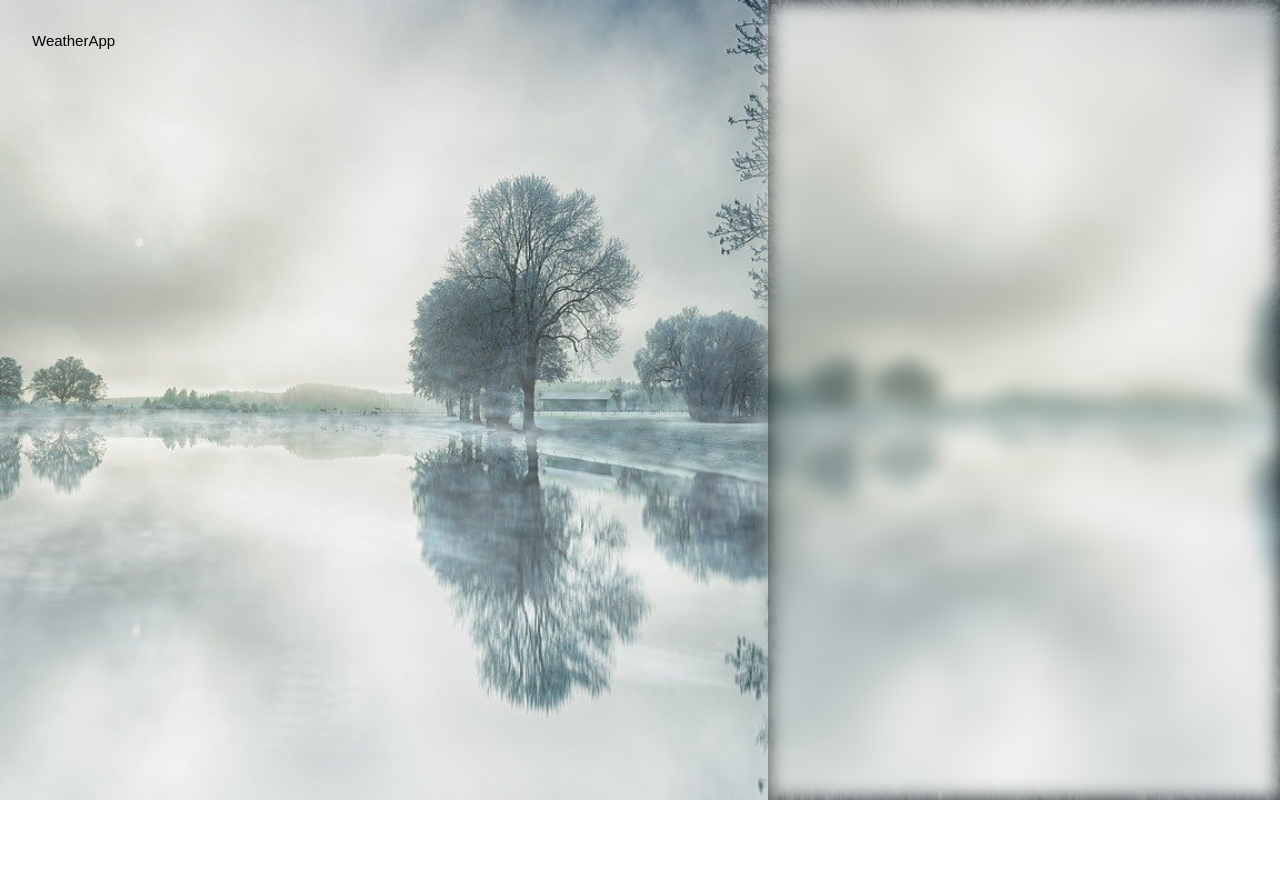
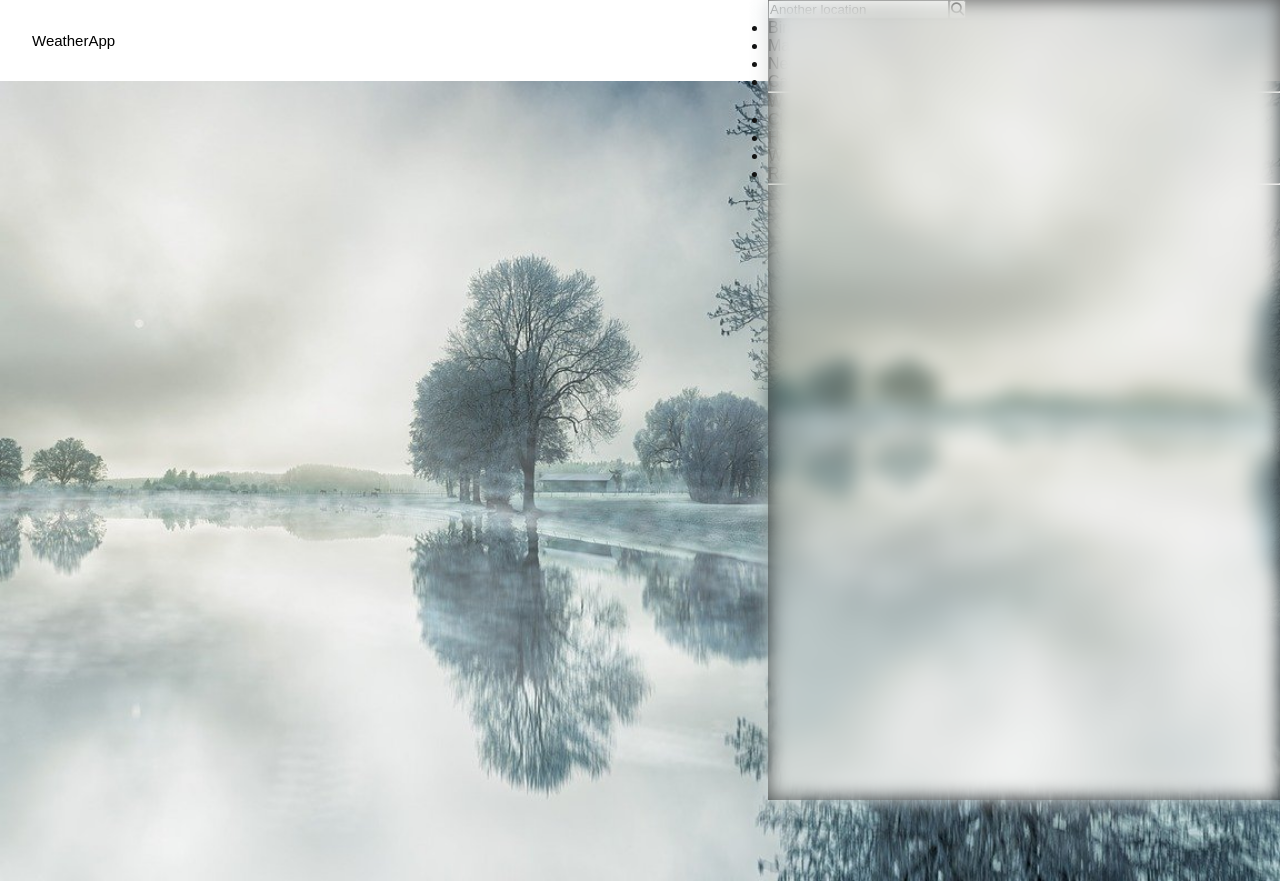
Before and after one commit to Wesley-wsl/WeatherApp, a React (Create React App) app: page / in a window 1280 px wide. Before the commit the page ends 800 px from the top, so only its background shows below. Built offline with nearby package versions, Linux system fonts and the light colour scheme; a web font is replaced by a local one.

Commit message:
:wrench: feat: created page main

```diff
--- a/src/page/WheaterApp.jsx
+++ b/src/page/WheaterApp.jsx
@@ -8,28 +8,59 @@ function WeatherApp() {
 
 
     return (
-        <div className='background'>
+        <div>
             <header>
                 <h1>WeatherApp</h1>
             </header>
 
+            <div className='background'></div>
+
             <main>
 
-                <section className='weatherInfo'>
+                <section id='weather'>
+
                     <div>
-                        <p>Olá</p>
-
+                    <h2><span>08°</span> California</h2>
+                        <p>06:09 - Sunday - 06 oct 21</p>
+                        <p><i class="fas fa-cloud"></i></p>
                     </div>
 
                 </section>
 
 
-                <section>
+                <section className='weatherInfo'>
+                    <div className='background-info'></div>
+
+                    <div id='search'>
+                        <input type="text" name="region" id="region" placeholder='Another location' />
+                        <button><i class="fas fa-search"></i></button>
+                    </div>
+
+                    <div id='locations'>
+                        <ul>
+                            <li>Birmingham</li>
+                            <li>Manchester</li>
+                            <li>New York</li>
+                            <li>California</li>
+                        </ul>
+                    </div>
 
 
+                    <div id='details'>
+                        <hr />
+
+                        <p>Weather Details</p>
+
+                        <ul>
+                            <li>Cloudy <span>00%</span></li>
+                            <li>Humidity <span>00%</span></li>
+                            <li>Wind <span>8km/h</span></li>
+                            <li>Rain <span>8mm</span></li>
+                        </ul>
+
+                        <hr />
+                    </div>
                 </section>
-
-
             </main>
 
 
```
